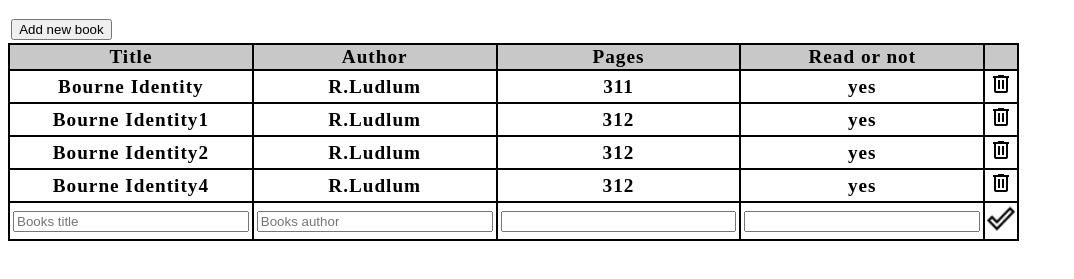
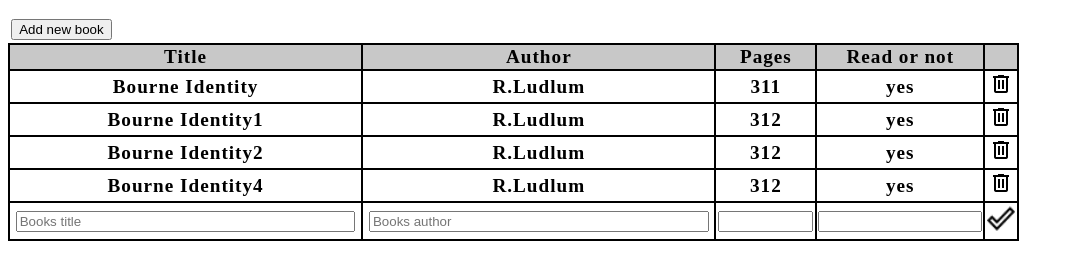
Before and after one commit to rckfce/library, a plain HTML site: page index.html in a window 1280 px wide. Both pictures are taken after a click on the button "Add new book". Shown: the part 61-340 px from the top of the page, without its empty margins (0-1074 px from the left). Drawn offline with Linux system fonts and the light colour scheme.

Commit message:
form
updated css for form

```diff
--- a/book.js
+++ b/book.js
@@ -4,7 +4,6 @@ let myLibrary = [
     {title:"Bourne Identity2", author:"R.Ludlum", pages:"312", read:"yes"},
     {title:"Bourne Identity4", author:"R.Ludlum", pages:"312", read:"yes"}
 ];
-
 
 /*   constuctor    */
 
@@ -15,8 +14,7 @@ function Book(title, author, pages, read) {
     this.read = read;
 }
 
-
- const addBookToLibrary = () => {
+const addBookToLibrary = () => {
     let title = document.getElementById("title").value;
     let author = document.getElementById("author").value;
     let pages = document.getElementById("pages").value;
@@ -29,6 +27,8 @@ function addNewBook() {
     if(validateInputs()){
         addBookToLibrary();
         appendNewRow();
+        document.querySelector(".myForm").reset();
+        document.getElementById("add-new-book").classList.add("hidden");
     }
 }
 
@@ -60,7 +60,6 @@ function appendNewRow() {
     table.appendChild(row);
 }
 
-
 const table = document.querySelector(".content");
 
 function displayTable() {
@@ -83,12 +82,14 @@ function displayTable() {
         table.appendChild(row);
     }
 }
-
 displayTable();
 
-const newBookButton = document.querySelector(".new-book");
-newBookButton.addEventListener("click", newBookForm);
+function addNew() {
+    let tableFooter = document.getElementById("add-new-book");
+    tableFooter.classList.remove("hidden");
+}
 
+/* not used. did not want to delete in case i need it. see above function */
 function newBookForm() {
     const tableFooter = document.querySelector(".add-new-book");
 
@@ -167,8 +168,6 @@ function newBookForm() {
 
 }
 
-newBookForm();
-
 function refreshTable() {
     while (table.firstChild) {
         table.removeChild(table.firstChild);
--- a/index.html
+++ b/index.html
@@ -10,23 +10,23 @@
 </head>
 <body>
     <h1>Library</h1>
-    <button class="new-book">Add new book</button>
+    <button class="new-book" onclick="addNew()">Add new book</button>
     <table>
         <thead>
             <tr>
-                <th>Title</th>
-                <th>Author</th>
-                <th>Pages</th>
-                <th>Read or not</th>
-                <th>&nbsp;</th>
+                <th class="title">Title</th>
+                <th class="author">Author</th>
+                <th class="pages">Pages</th>
+                <th class="read">Read or not</th>
+                <th class="lastCell">&nbsp;</th>
             </tr>
         </thead>
         <tbody class="content">
 
         </tbody>
-        <tfoot class="add-new-book">
+        <tfoot class="hidden" id="add-new-book">
             <tr>
-                <form action="#" onsubmit="return false;">
+                <form class="myForm" action="#" onsubmit="return false;">
                     <th><input type="text" id="title" name="title" placeholder="Books title" required></th>
                     <th><input type="text" id="author" name="author" placeholder="Books author" required></th>
                     <th><input type="number" id="pages" name="pages" required></th>
--- a/style.css
+++ b/style.css
@@ -35,3 +35,23 @@ input {
     width: 95%;
     height: 95%;
 }
+
+input[type="number" i] {
+    width: 90%;
+}
+
+.hidden {
+    display: none;
+}
+
+.title {
+    width: 35%;
+}
+
+.author {
+    width: 35%;
+}
+
+.pages {
+    width: 10%;
+}
```
